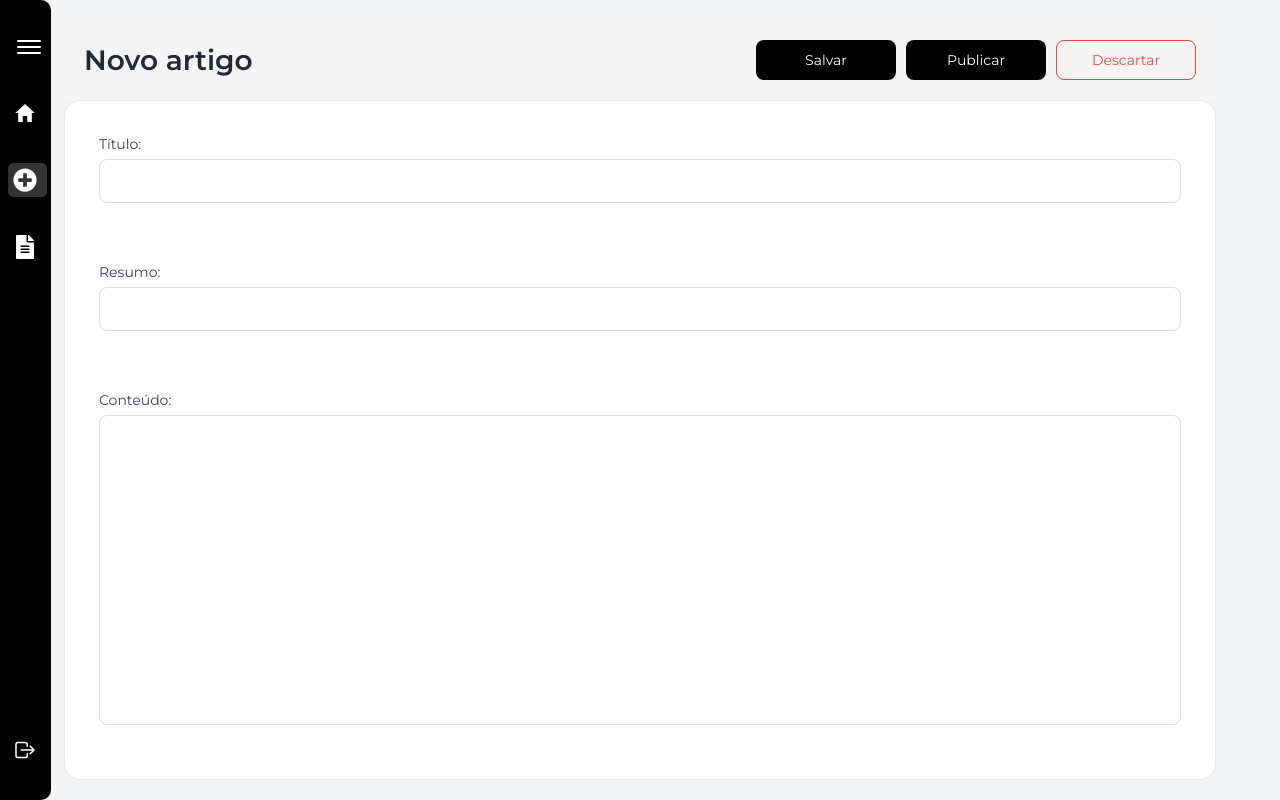
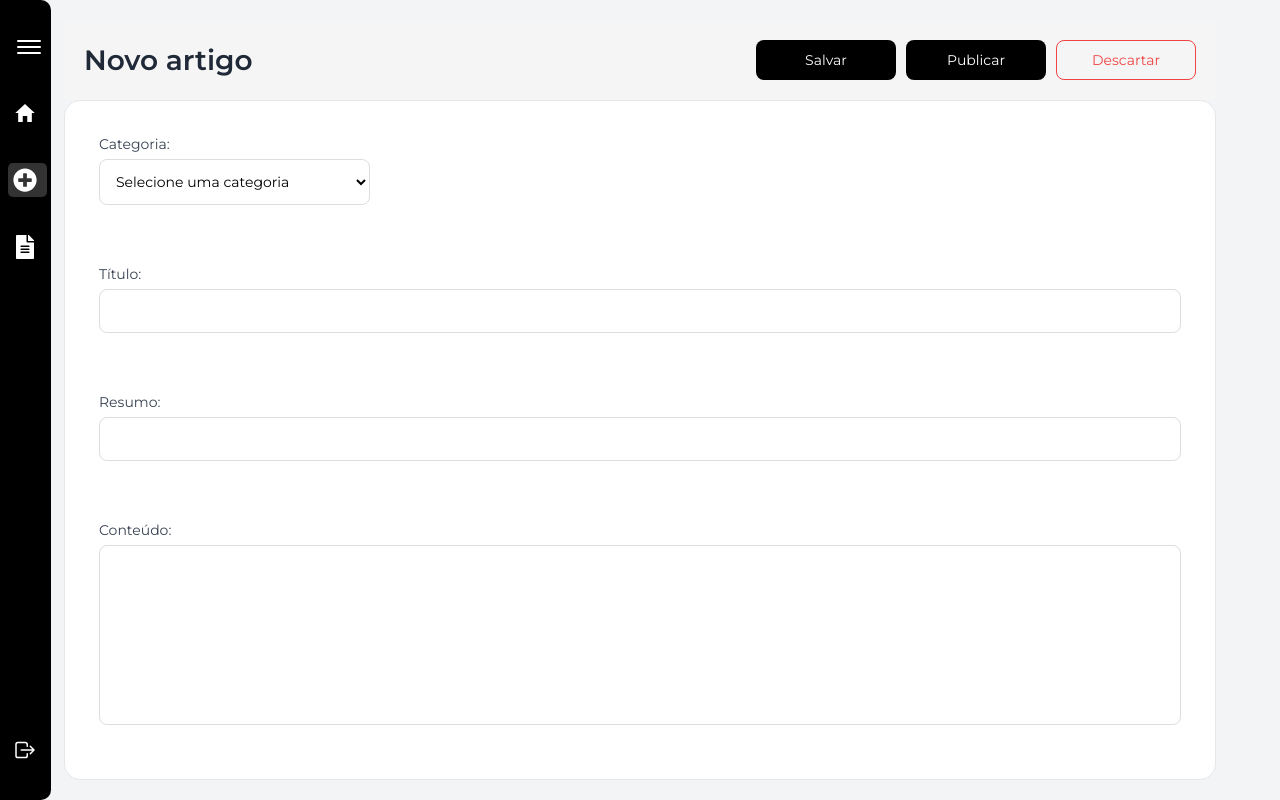
Before and after one commit to daniel-rodrigues-fernandes/osLuzias_cms, a React (Vite) app in the folder frontend/: page /novo-artigo in a window 1280 px wide. Built offline with nearby package versions, Linux system fonts and the light colour scheme; sample sign-in values are in the browser's storage.

Commit message:
(SQL): alteração da realação post (N) : categorias (1)

```diff
--- a/frontend/src/Pages/NewArticle/NewArticle.jsx
+++ b/frontend/src/Pages/NewArticle/NewArticle.jsx
@@ -16,7 +16,8 @@ export default function NewArticle() {
     const [article, setArticle] = useState({
         titulo: "",
         resumo: "",
-        conteudo: ""
+        conteudo: "",
+        categoria: ""
     });
 
     useEffect(() => {
@@ -24,7 +25,8 @@ export default function NewArticle() {
             setArticle({
                 titulo: articleData.titulo,
                 resumo: articleData.resumo,
-                conteudo: articleData.conteudo_md
+                conteudo: articleData.conteudo_md,
+                categoria: articleData.categoria
             });
         }
     }, [isEditMode, articleData]);
@@ -40,7 +42,8 @@ export default function NewArticle() {
             setArticle({
                 titulo: "",
                 resumo: "",
-                conteudo: ""
+                conteudo: "",
+                categoria: ""
             });
             alert("Artigo descartado");
             setIsSubmitting(prev => ({ ...prev, [e.target.name]: false }));
@@ -51,7 +54,7 @@ export default function NewArticle() {
 
         let post = {}
 
-        if (!article.titulo || !article.resumo || !article.conteudo) {
+        if (!article.titulo || !article.resumo || !article.conteudo || !article.categoria) {
             alert("Todos os campos são obrigatórios");
             setIsSubmitting(prev => ({ ...prev, [e.target.name]: false }));
             return;
@@ -95,7 +98,8 @@ export default function NewArticle() {
                 setArticle({
                     titulo: "",
                     resumo: "",
-                    conteudo: ""
+                    conteudo: "",
+                    categoria: ""
                 });
             }
 
@@ -146,6 +150,19 @@ export default function NewArticle() {
             </header>
             <div className={estilo['article-form']}>
                 <div className={estilo['form-group']}>
+                    <label htmlFor="categoria">Categoria:</label>
+                    <select
+                        id="categoria"
+                        name="categoria"
+                        value={article.categoria || ""}
+                        onChange={handleChange}>
+                        <option value="">Selecione uma categoria</option>
+                        <option value="Tecnologia">Tecnologia</option>
+                        <option value="Negócios">Negócios</option>
+                        <option value="Saúde">Saúde</option>
+                    </select>
+                </div>
+                <div className={estilo['form-group']}>
                     <label htmlFor="titulo">Título:</label>
                     <input
                         type="text"
--- a/frontend/src/Pages/NewArticle/NewArticle.module.css
+++ b/frontend/src/Pages/NewArticle/NewArticle.module.css
@@ -106,6 +106,11 @@
     font-size: 14px;
 }
 
+.form-group select {
+    background-color: white;
+    width: 25%;
+}
+
 .form-group input:focus,
 .form-group textarea:focus,
 .form-group select:focus {
```
Also changed, not shown: 1 other file (tests, documents, lock files or other folders).
